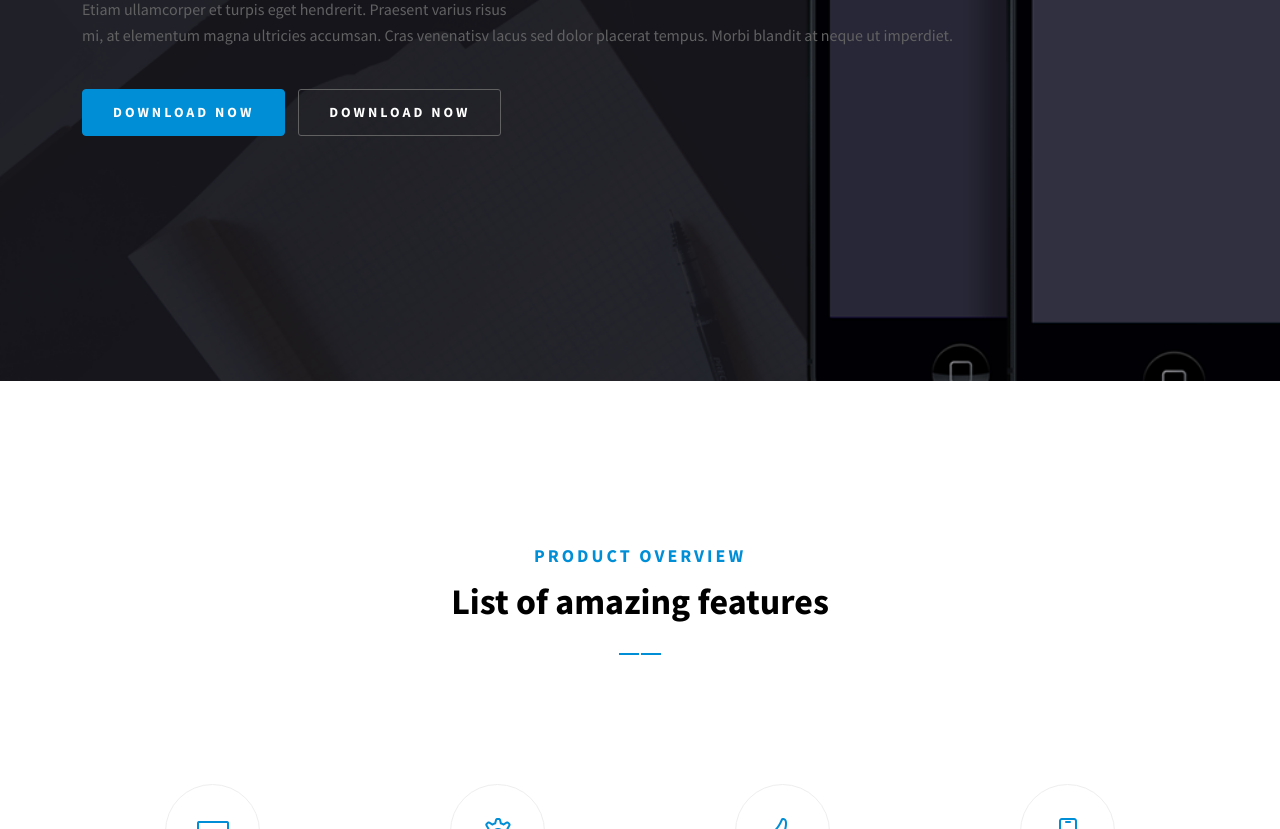
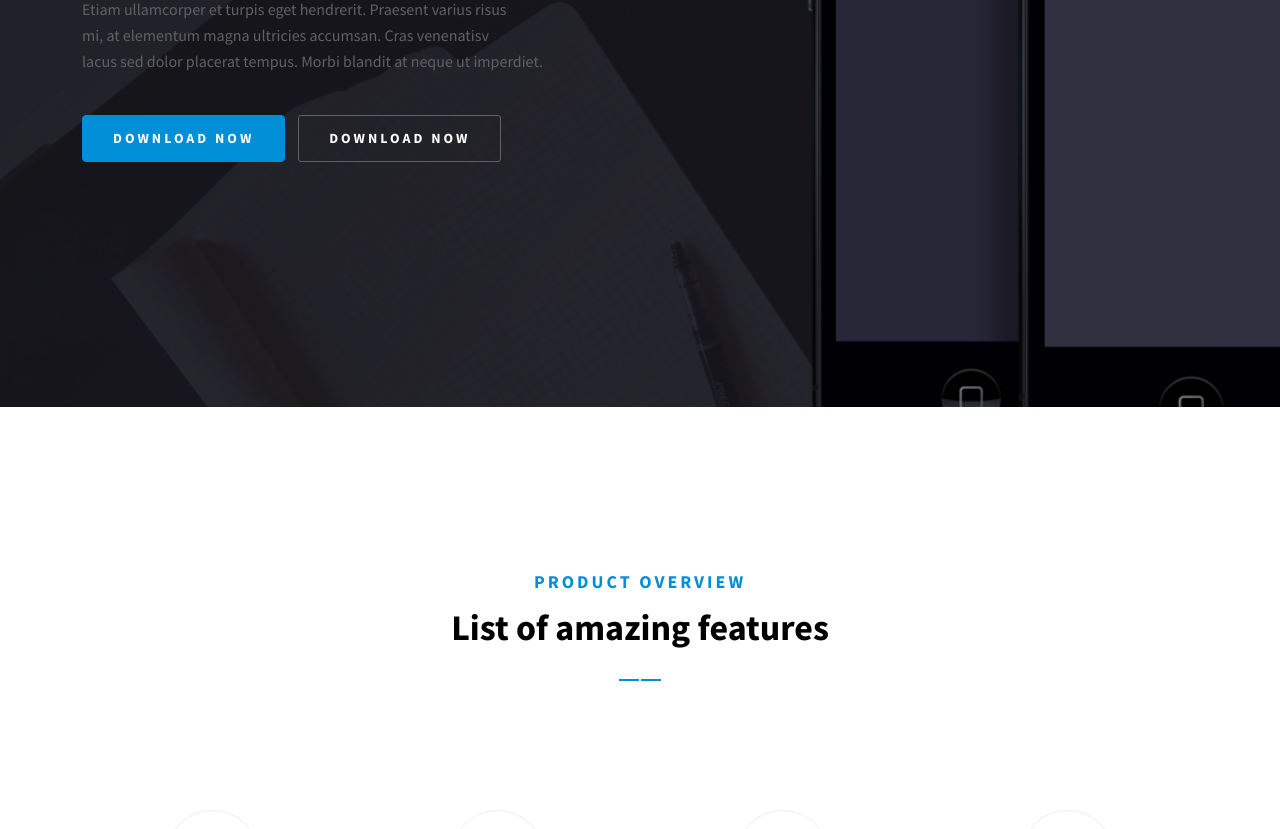
Before and after one commit to saimon-cr7/LuCiD1, a plain HTML site: page index.html in a window 1280 px wide. Shown: the part 430-1259 px from the top of the page. Drawn offline with nearby package versions, Linux system fonts and the light colour scheme.

Commit message:
Add files via upload

```diff
--- a/index.html
+++ b/index.html
@@ -68,7 +68,7 @@
                         <div class="inner-banner">
                             <h5>ntroducing lucid theme</h5>
                             <h2>Carefully crafted and<br> beautiful landing page.</h2>
-                            <p>Etiam ullamcorper et turpis eget hendrerit. Praesent varius risus<br> mi, at elementum magna ultricies accumsan. Cras venenatisv lacus sed dolor placerat tempus. Morbi blandit at neque ut imperdiet.</p>
+                            <p>Etiam ullamcorper et turpis eget hendrerit. Praesent varius risus<br> mi, at elementum magna ultricies accumsan. Cras venenatisv<br> lacus sed dolor placerat tempus. Morbi blandit at neque ut imperdiet.</p>
 
                             <div class="inner-btn">
                                 <a href="#" class="btn btn-info">Download now</a>
```
